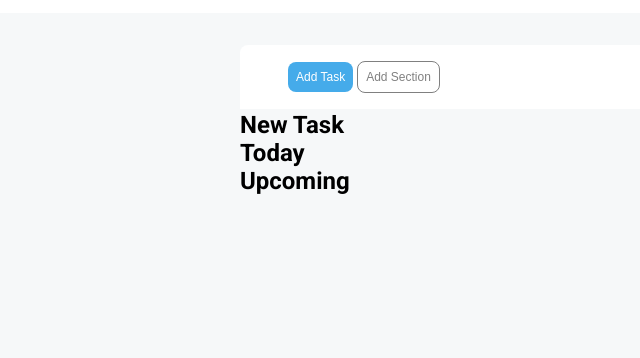
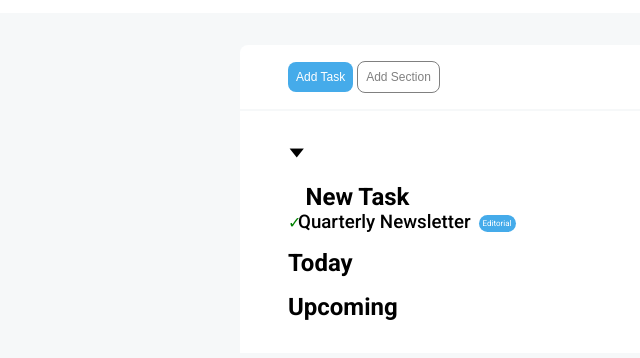
Before and after one commit to Stefano-In91/html-css-toboolist, a plain HTML site: page index.html in a window 1280 px wide. Shown: the part 76-434 px from the top of the page, without its empty margins (0-640 px from the left). Drawn offline with Linux system fonts and the light colour scheme.

Commit message:
tags checks

```diff
--- a/css/style.css
+++ b/css/style.css
@@ -57,3 +57,58 @@ button {
     color: grey;
     border: .0625rem solid grey;
 }
+/*--- Tasks ---*/
+.tasks{
+    background-color: white;
+    padding: 2rem 3rem;
+}
+
+h2 {
+    font-weight: 900;
+    display: inline-block;
+    vertical-align: middle;
+    margin-top: 1rem;
+}
+
+.darrow {
+    display: inline-block;
+    vertical-align: text-bottom;
+    font-size: 2rem;
+}
+
+h3{
+    display: inline-block;
+    font-weight: 500;
+}
+
+.tagg {
+    display: inline-block;
+    vertical-align: middle;
+    border: 1rem none;
+    border-radius: 1rem;
+    padding: .25rem;
+    font-size: .5rem;
+    margin-left: .5rem;
+}
+.editorial {
+    background-color: #45ABEA;
+    color: white;
+}
+
+.circle {
+    display: inline-block;
+    height: .625rem;
+    width: .625rem;
+    border: 1px solid 50%;
+    text-align: center
+}
+
+.check {
+    border-color: green;
+    color: green;
+}
+
+.cross {
+    border-color: red;
+    color: red;
+}
--- a/index.html
+++ b/index.html
@@ -19,15 +19,15 @@
 
     <main class="container">
         <!-- Buttons -->
-        <section>
         <div  class="add-btns">
             <button class="task-btn">Add Task</button>
             <button class="section-btn">Add Section</button>
         </div>
-        </section>
         <!-- New Tasks -->
+        <div class="tasks">
             <section>
-            <h2>New Task</h2>
+                <div class="darrow">&#129171;</div><h2>New Task</h2><br>
+                <div class="circle check">&check;</div><h3>Quarterly Newsletter</h3><div class="tagg editorial">Editorial</div>
             </section>
             <!-- Today -->
             <section>
@@ -37,6 +37,7 @@
             <section>
                 <h2>Upcoming</h2>
             </section>
+        </div>
     </main>
 </body>
 </html>
```
Lines whose indentation alone changed are shown as unchanged.
